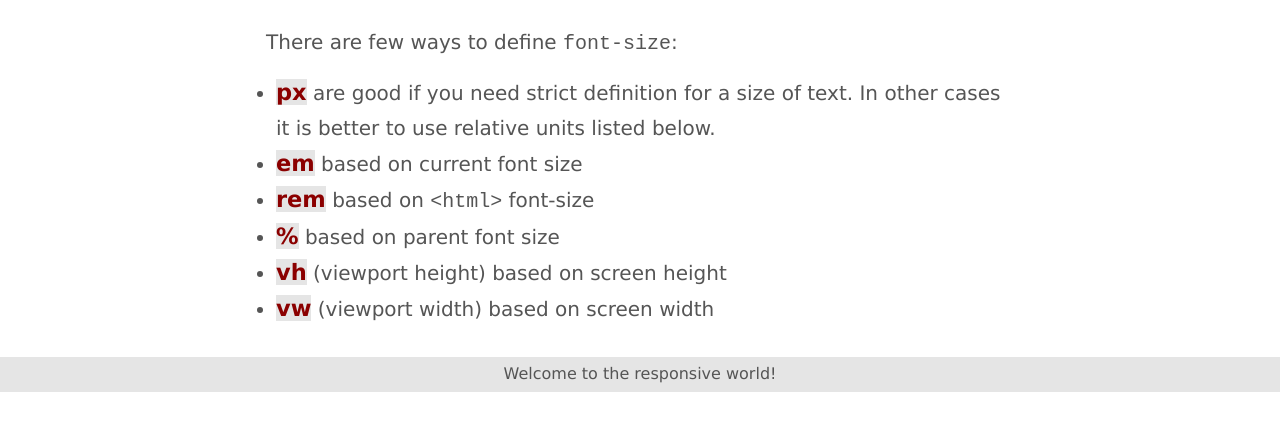
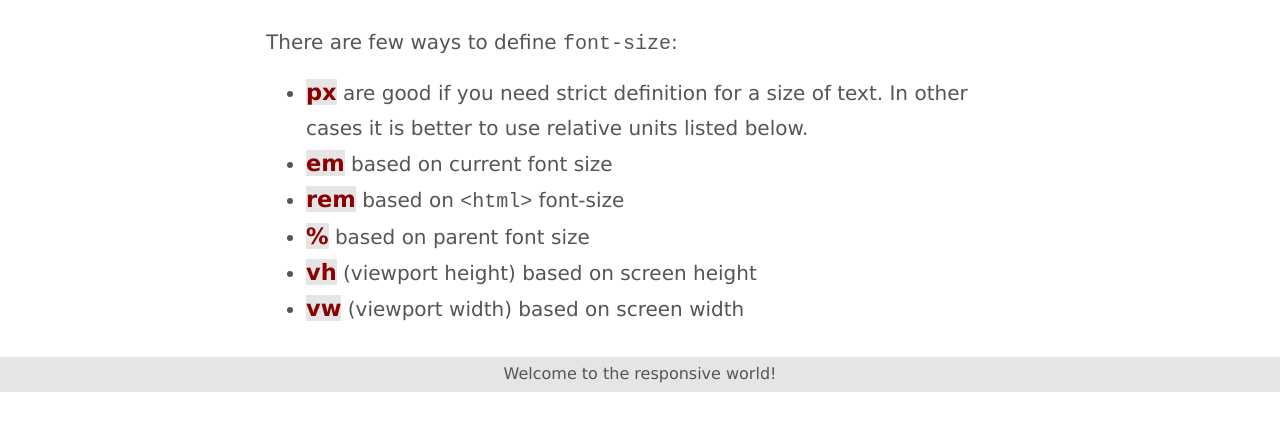
Before and after one commit to tarasik21/html_css_lessons_new_one, a plain HTML site: page l_21/task_4/index.html in a window 1280 px wide. Shown: the part 238-668 px from the top of the page. Drawn offline with nearby package versions, Linux system fonts and the light colour scheme.

Commit message:
corr_task4

```diff
--- a/l_21/task_4/styles.css
+++ b/l_21/task_4/styles.css
@@ -70,9 +70,7 @@ html {
 
 .units-list {
     line-height: 1.75em;
-    padding: 0 0.5em;
-    list-style-type: disc;
-}
+  }
 
 .css-units {
     color: #8b0000;
@@ -92,4 +90,4 @@ html {
     display: flex;
     justify-content: center;
     align-items: center;
-  }
+    margin-top: auto;
```
